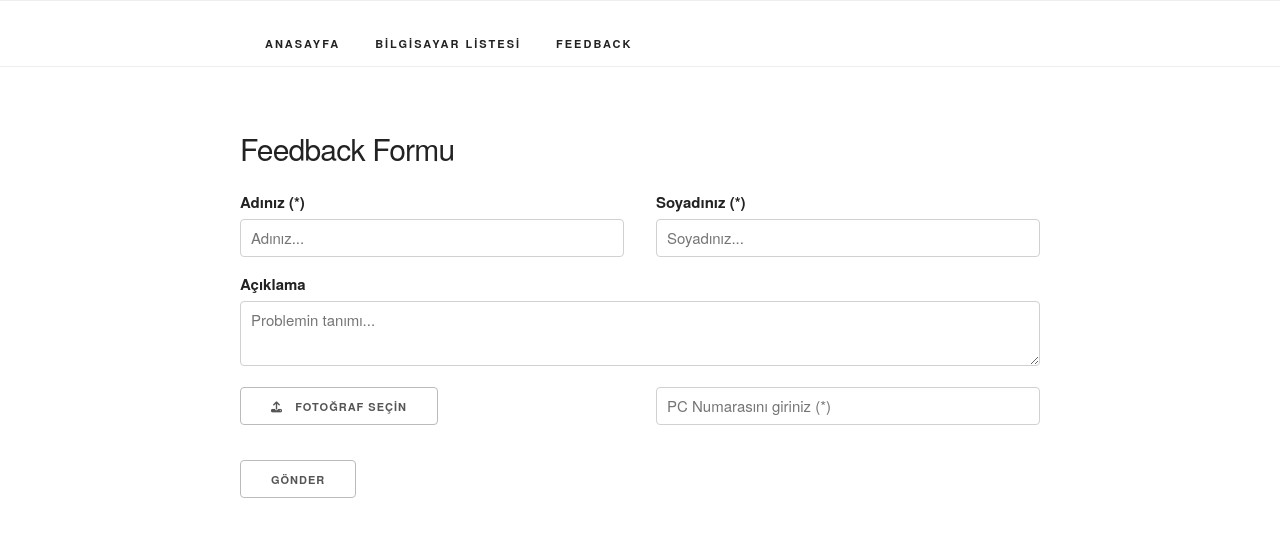
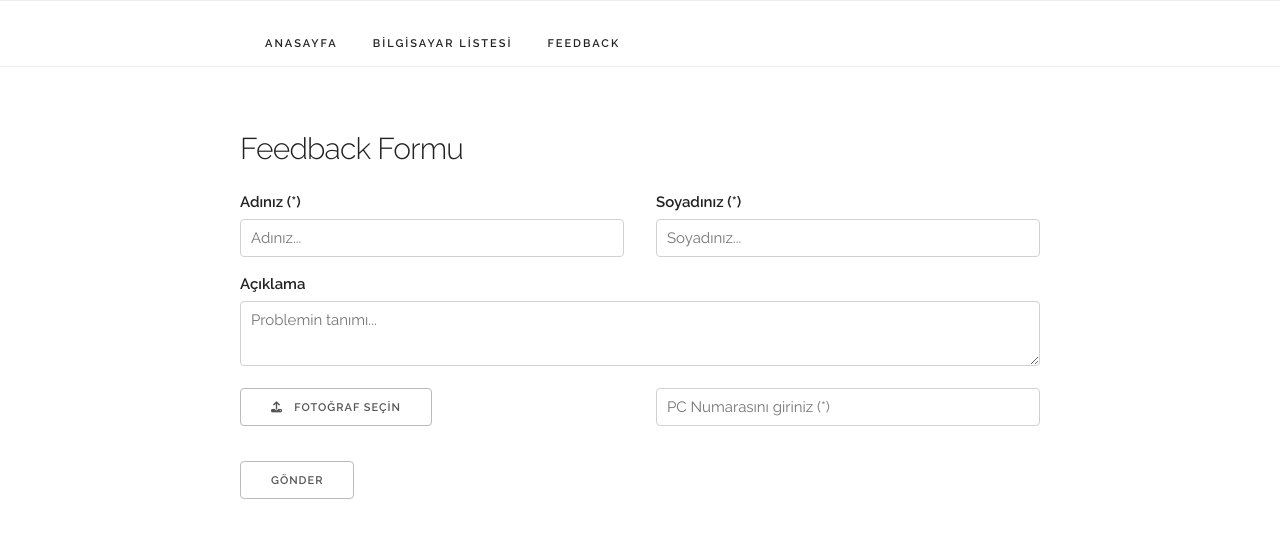
Before and after one commit to SpriginD/LabAppProject, a Flask app: page /feedback in a window 1280 px wide. Shown: the top 538 px of the page. Run offline with Flask 3, Linux system fonts and the light colour scheme; some libraries are stand-ins or nearby versions; some web fonts are replaced.

Commit message:
Update base.html

```diff
--- a/app/templates/base.html
+++ b/app/templates/base.html
@@ -19,8 +19,7 @@
 
     <!-- FONT
   –––––––––––––––––––––––––––––––––––––––––––––––––– -->
-    <link rel="preload stylesheet" href="{{ url_for('static', filename='font/raleway.css') }}" as="font" type="text/css" crossorigin>
-    <!-- <link href="//fonts.googleapis.com/css?family=Raleway:400,300,600" rel="stylesheet" type="text/css"> -->
+    <link href="//fonts.googleapis.com/css?family=Raleway:400,300,600" rel="stylesheet" type="text/css">
 
     <!-- CSS
   –––––––––––––––––––––––––––––––––––––––––––––––––– -->
```
